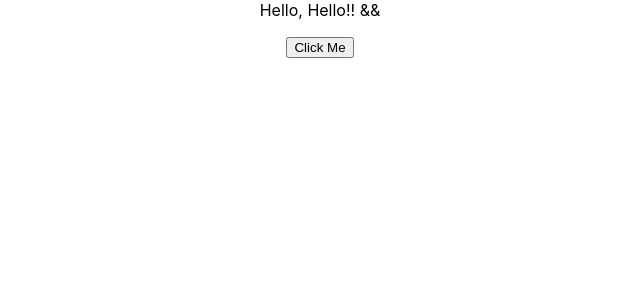
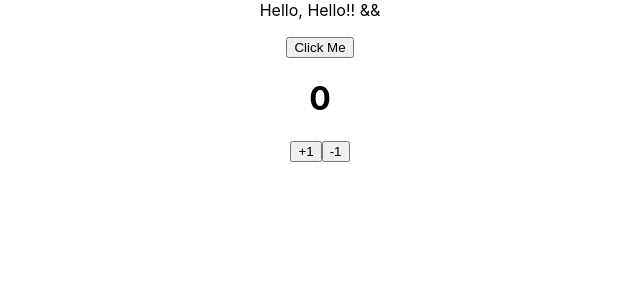
Before and after one commit to taurusboong2/ts-react-tutorial, a React (Create React App) app: page / in a window 1280 px wide. Shown: the top 300 px of the page, without its empty margins (320-960 px from the left). Built offline with nearby package versions, Linux system fonts and the light colour scheme.

Commit message:
useState TS

```diff
--- a/src/App.tsx
+++ b/src/App.tsx
@@ -1,5 +1,6 @@
 import React from 'react';
 import './App.css';
+import Counter from './Counter';
 import Greetings from './Greetings';
 
 const App: React.FC = () => {
@@ -9,6 +10,7 @@
   return (
     <div className="App">
       <Greetings name="Hello" onClick={onClick} />
+      <Counter />
     </div>
   );
 };
--- /dev/null
+++ b/src/Counter.tsx
@@ -0,0 +1,18 @@
+import React, { useState } from 'react';
+
+const Counter = () => {
+  const [count, setCount] = useState<number>(0);
+  const onIncrease = () => setCount(count + 1);
+  const onDecrease = () => setCount(count - 1);
+  return (
+    <div>
+      <h1>{count}</h1>
+      <div>
+        <button onClick={onIncrease}>+1</button>
+        <button onClick={onDecrease}>-1</button>
+      </div>
+    </div>
+  );
+};
+
+export default Counter;
```
Also changed, not shown: 1 other file (tests, documents, lock files or other folders).
